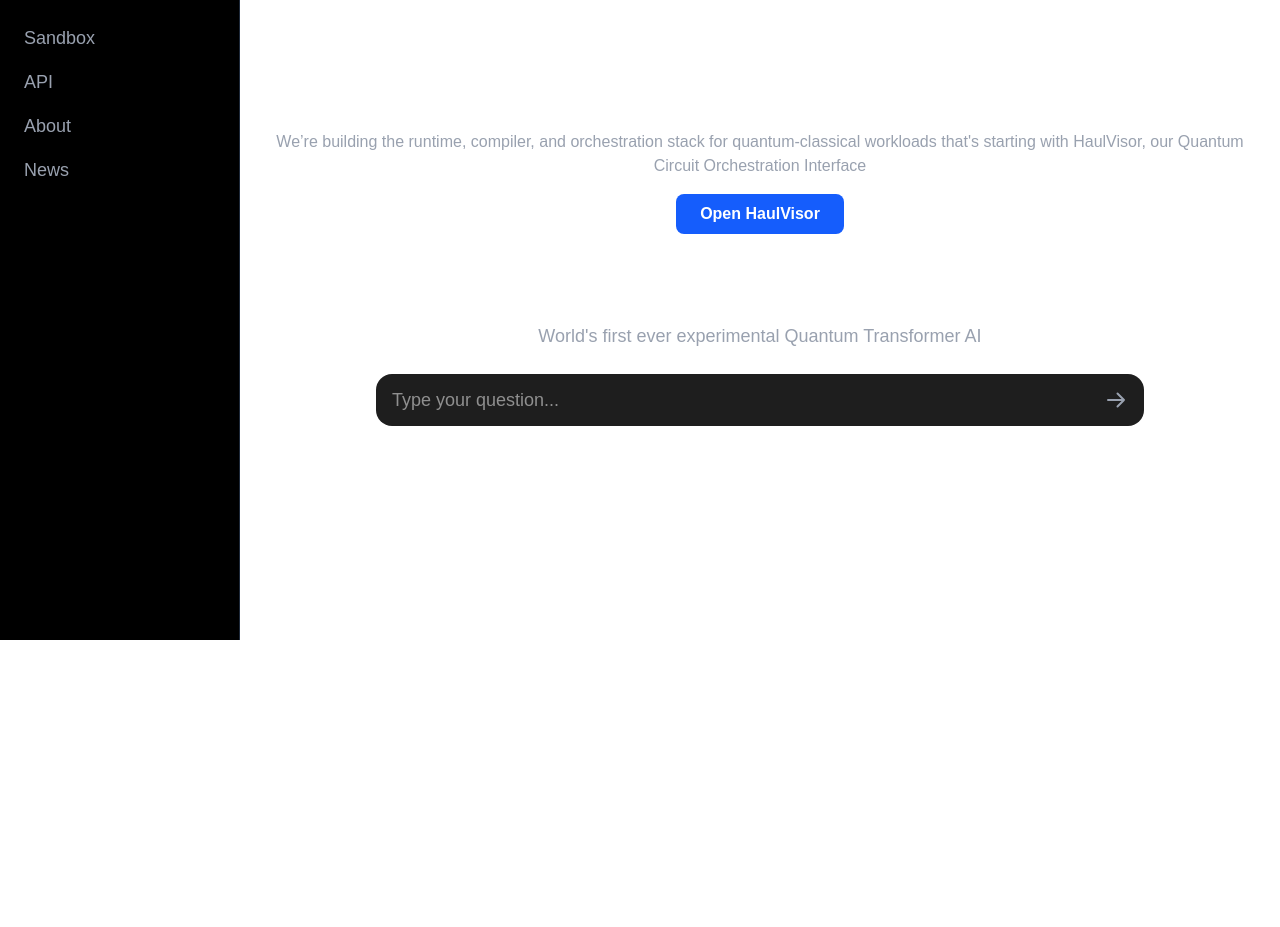
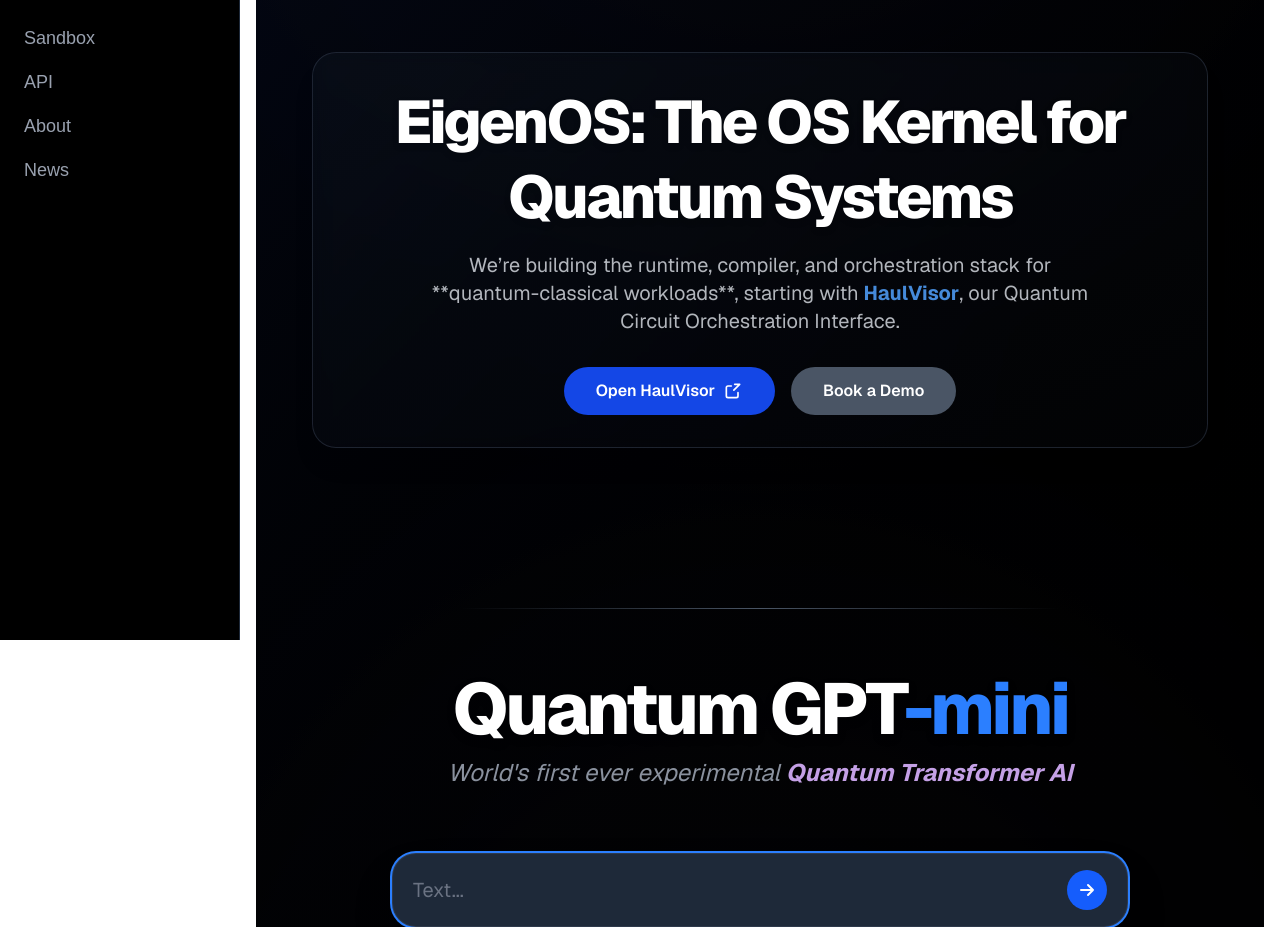
Before and after one commit to amirewontmiss/vonx, a Next.js app: page / in a window 1280 px wide. Shown: the part 160-1087 px from the top of the page. Before the commit the page ends 816 px from the top, so only its background shows below. Built offline with nearby package versions, Linux system fonts and the light colour scheme.

Commit message:
a few updates

```diff
--- a/src/app/page.tsx
+++ b/src/app/page.tsx
@@ -1,70 +1,177 @@
 'use client'
 
-import { useState } from 'react'
+import { useState, useRef, useEffect, FC, FormEvent } from 'react'
 import { useRouter } from 'next/navigation'
+import { motion } from 'framer-motion' // For smooth animations
 
-export default function Home() {
-  const [input, setInput] = useState('')
+// A simple, typed functional component for the background effect.
+const BackgroundParticles: FC = () => {
+  return (
+    <div className="absolute inset-0 z-0 overflow-hidden opacity-10">
+      {/* Example: Simple geometric pattern with CSS */}
+      <div className="absolute top-0 left-0 w-full h-full bg-[radial-gradient(ellipse_80%_80%_at_50%_-20%,rgba(120,119,198,0.3),rgba(255,255,255,0))]"></div>
+      <div className="absolute bottom-0 right-0 w-full h-full bg-[radial-gradient(ellipse_80%_80%_at_50%_120%,rgba(120,119,198,0.3),rgba(255,255,255,0))]"></div>
+      {/* For more complex particles, you'd integrate a library like react-tsparticles */}
+    </div>
+  )
+}
+
+// The main Home component, typed to return a JSX.Element.
+export default function Home(): JSX.Element {
+  const [input, setInput] = useState<string>('')
   const router = useRouter()
+  const inputRef = useRef<HTMLInputElement>(null)
 
-  const handleSubmit = (e: React.FormEvent<HTMLFormElement>) => {
+  useEffect(() => {
+    // Focus the input field when the component mounts
+    if (inputRef.current) {
+      inputRef.current.focus()
+    }
+  }, [])
+
+  const handleSubmit = (e: FormEvent<HTMLFormElement>) => {
     e.preventDefault()
     if (!input.trim()) return
     router.push(`/chat?prompt=${encodeURIComponent(input)}`)
   }
 
   return (
-    <div className="flex flex-col items-center justify-center text-white px-4 min-h-screen">
-      <div className="text-center mb-10">
-        <h1 className="text-3xl font-bold mb-2">
-          We are building EigenOS: The OS kernel for Quantum Systems
+    <div className="relative flex flex-col items-center justify-center text-white px-4 min-h-screen bg-gradient-to-br from-gray-950 to-black overflow-hidden font-sans">
+      <BackgroundParticles />
+
+      {/* Main content container */}
+      <motion.div
+        initial={{ opacity: 0, y: -20 }}
+        animate={{ opacity: 1, y: 0 }}
+        transition={{ duration: 0.8, ease: 'easeOut' }}
+        className="relative z-10 flex flex-col items-center justify-center text-center max-w-4xl w-full"
+      >
+        {/* VonX Corporate Logo/Name */}
+        <motion.div
+          initial={{ opacity: 0, y: -30 }}
+          animate={{ opacity: 1, y: 0 }}
+          transition={{ duration: 0.8, delay: 0, ease: 'easeOut' }}
+          className="mb-12 md:mb-16"
+        >
+          <h1 className="text-6xl md:text-7xl lg:text-8xl font-black text-white tracking-tighter drop-shadow-lg select-none">
+            VonX
           </h1>
-        <p className="text-gray-400 mb-4">
+          <p className="text-gray-400 text-lg md:text-xl font-medium mt-2 tracking-wide uppercase">
+            Deep Tech Solutions
+          </p>
+        </motion.div>
+
+        {/* EigenOS Section */}
+        <motion.div
+          initial={{ opacity: 0, scale: 0.9 }}
+          animate={{ opacity: 1, scale: 1 }}
+          transition={{ duration: 0.8, delay: 0.2, ease: 'easeOut' }}
+          className="mb-16 md:mb-24 px-4 py-8 w-full bg-gradient-to-br from-gray-800/20 to-gray-900/10 backdrop-blur-sm rounded-3xl shadow-xl border border-gray-700/50"
+        >
+          <h1 className="text-4xl md:text-5xl lg:text-6xl font-extrabold mb-4 leading-tight tracking-tighter text-white drop-shadow-md">
+            EigenOS: The OS Kernel for Quantum Systems
+          </h1>
+          <p className="text-lg md:text-xl text-gray-300 mb-8 max-w-2xl mx-auto opacity-85">
             We’re building the runtime, compiler, and orchestration stack for
-          quantum-classical workloads that&apos;s starting with HaulVisor, our Quantum Circuit Orchestration Interface
+            <br className="hidden md:inline" />
+            **quantum-classical workloads**, starting with{' '}
+            <strong className="text-blue-400">HaulVisor</strong>, our Quantum Circuit Orchestration Interface.
           </p>
-        <a
+          <div className="flex flex-col sm:flex-row items-center justify-center gap-4">
+            <motion.a
               href="https://haulvisor.vercel.app/"
               target="_blank"
               rel="noopener noreferrer"
-          className="inline-block bg-blue-600 hover:bg-blue-700 text-white font-semibold px-6 py-2 rounded-lg"
+              className="inline-flex items-center justify-center bg-blue-700 hover:bg-blue-600 active:bg-blue-800 text-white font-semibold px-8 py-3 rounded-full transition-all duration-300 ease-in-out transform hover:-translate-y-1 hover:shadow-lg focus:outline-none focus:ring-2 focus:ring-blue-500 focus:ring-opacity-75"
+              whileHover={{ scale: 1.05 }}
+              whileTap={{ scale: 0.95 }}
             >
               Open HaulVisor
-        </a>
-      </div>
-      <div className="text-center mb-6">
-        <h1 className="text-4xl font-extrabold text-white mb-2">Quantum GPT-mini</h1>
-        <p className="text-gray-400 text-lg">
-          World&apos;s first ever experimental Quantum Transformer AI
-        </p>
-      </div>
-      <form onSubmit={handleSubmit} className="w-full max-w-3xl">
-        <div className="flex items-center bg-[#1e1e1e] rounded-2xl px-4 py-3 w-full">
-          <input
-            type="text"
-            placeholder="Type your question..."
-            value={input}
-            onChange={(e) => setInput(e.target.value)}
-            className="bg-transparent text-white w-full focus:outline-none text-lg"
-          />
-          <button type="submit">
               <svg
                 xmlns="http://www.w3.org/2000/svg"
-              className="w-6 h-6 text-gray-400 hover:text-white"
+                className="ml-2 w-5 h-5"
                 fill="none"
                 viewBox="0 0 24 24"
                 stroke="currentColor"
+                strokeWidth={2}
               >
                 <path
                   strokeLinecap="round"
                   strokeLinejoin="round"
+                  d="M10 6H6a2 2 0 00-2 2v10a2 2 0 002 2h10a2 2 0 002-2v-4M14 4h6m0 0l-7 7"
+                />
+              </svg>
+            </motion.a>
+            <motion.a
+              // ----- THIS LINE HAS BEEN UPDATED -----
+              href="mailto:amireramazan0809@gmail.com?subject=EigenOS%20Demo%20Request&body=I'm%20interested%20in%20a%20demo%20of%20EigenOS.%20Please%20provide%20me%20with%20more%20information."
+              className="inline-flex items-center justify-center bg-gray-600 hover:bg-gray-500 active:bg-gray-700 text-white font-semibold px-8 py-3 rounded-full transition-all duration-300 ease-in-out transform hover:-translate-y-1 hover:shadow-lg focus:outline-none focus:ring-2 focus:ring-gray-400 focus:ring-opacity-75"
+              whileHover={{ scale: 1.05 }}
+              whileTap={{ scale: 0.95 }}
+            >
+              Book a Demo
+            </motion.a>
+          </div>
+        </motion.div>
+
+        {/* Separator / Visual break */}
+        <div className="w-2/3 h-px bg-gradient-to-r from-transparent via-gray-600 to-transparent my-10 md:my-16" />
+
+        {/* Quantum GPT-mini Section */}
+        <motion.div
+          initial={{ opacity: 0, scale: 0.9 }}
+          animate={{ opacity: 1, scale: 1 }}
+          transition={{ duration: 0.8, delay: 0.4, ease: 'easeOut' }}
+          className="mb-10 md:mb-16"
+        >
+          <h1 className="text-5xl md:text-6xl lg:text-7xl font-extrabold text-white mb-3 tracking-tighter drop-shadow-lg">
+            Quantum GPT<span className="text-blue-500">-mini</span>
+          </h1>
+          <p className="text-xl md:text-2xl text-gray-400 opacity-90 italic">
+            World's first ever experimental <strong className="text-purple-300">Quantum Transformer AI</strong>
+          </p>
+        </motion.div>
+
+        {/* Input Form */}
+        <motion.form
+          onSubmit={handleSubmit}
+          className="w-full max-w-3xl px-4"
+          initial={{ opacity: 0, y: 20 }}
+          animate={{ opacity: 1, y: 0 }}
+          transition={{ duration: 0.8, delay: 0.6, ease: 'easeOut' }}
+        >
+          <div className="flex items-center bg-gray-800 border border-gray-700/70 rounded-3xl px-5 py-4 w-full shadow-2xl focus-within:ring-2 focus-within:ring-blue-500 focus-within:ring-opacity-75 transition-all duration-300 ease-in-out">
+            <input
+              ref={inputRef}
+              type="text"
+              placeholder="Text..."
+              value={input}
+              onChange={(e) => setInput(e.target.value)}
+              className="bg-transparent text-white w-full focus:outline-none text-lg md:text-xl placeholder-gray-500 pr-4"
+            />
+            <button
+              type="submit"
+              className="p-2 ml-2 bg-blue-600 hover:bg-blue-500 active:bg-blue-700 rounded-full transition-all duration-300 ease-in-out transform hover:scale-110 focus:outline-none focus:ring-2 focus:ring-blue-400 focus:ring-opacity-75"
+              aria-label="Send query"
+            >
+              <svg
+                xmlns="http://www.w3.org/2000/svg"
+                className="w-6 h-6 text-white"
+                fill="none"
+                viewBox="0 0 24 24"
+                stroke="currentColor"
                 strokeWidth={2}
-                d="M4 12h16m0 0l-6.5 6.5M20 12l-6.5-6.5"
+              >
+                <path
+                  strokeLinecap="round"
+                  strokeLinejoin="round"
+                  d="M13 7l5 5m0 0l-5 5m5-5H6"
                 />
               </svg>
             </button>
           </div>
-      </form>
+        </motion.form>
+      </motion.div>
     </div>
   )
 }
```
Lines whose indentation alone changed are shown as unchanged.
